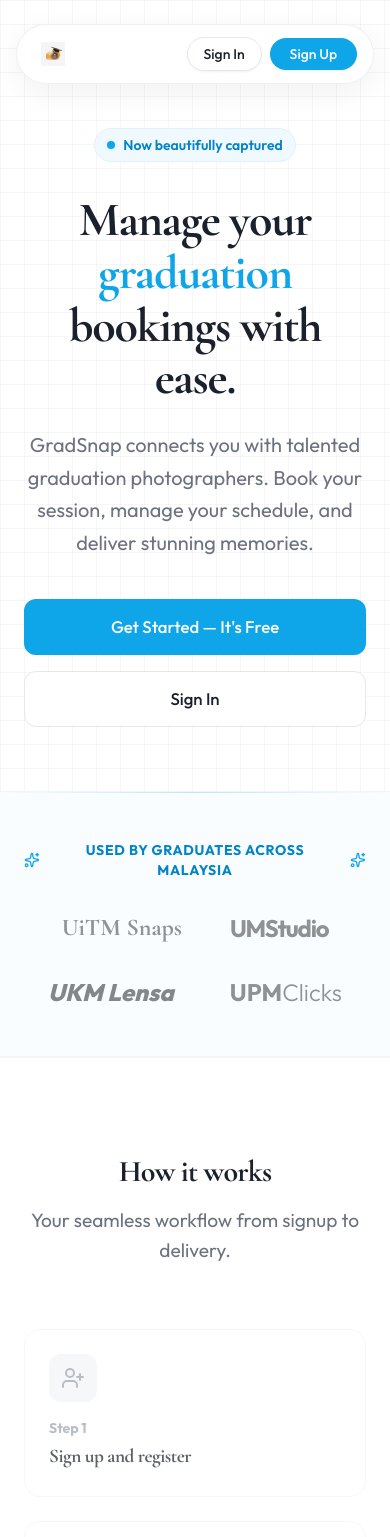
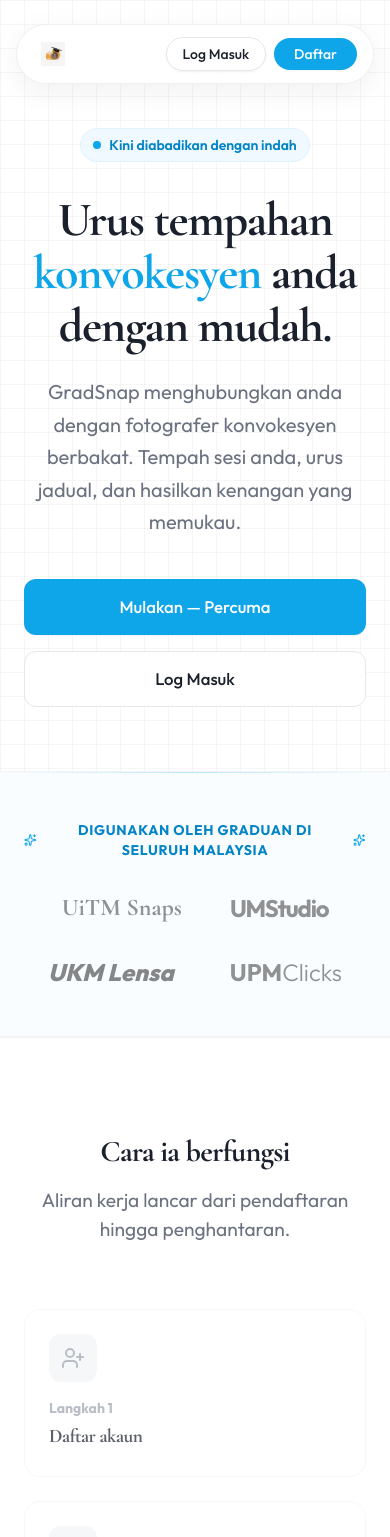
Before and after one commit to Ariffkmy/bookingconvo, a React (Vite) app: page / in a window 390 px wide. Shown: the top 1537 px of the page. Built offline with nearby package versions, Linux system fonts and the light colour scheme; no server answers.

Commit message:
Translate landing page text to Bahasa Melayu
https://claude.ai/code/session_01RMyFKTAXZr9MZY14sEUSDW

```diff
--- a/src/features/LandingPage.tsx
+++ b/src/features/LandingPage.tsx
@@ -8,12 +8,12 @@ export function LandingPage() {
   const [isYearly, setIsYearly] = useState(false);
 
   const steps = [
-    { title: "Sign up and register", icon: UserPlus },
-    { title: "Configure your setting", icon: Settings },
-    { title: "Blast your booking link", icon: Share2 },
-    { title: "Receive booking", icon: Inbox },
-    { title: "Attend the convo photoshoot session", icon: Camera },
-    { title: "Done", icon: CheckCircle }
+    { title: "Daftar akaun", icon: UserPlus },
+    { title: "Tetapkan profil anda", icon: Settings },
+    { title: "Kongsi pautan tempahan", icon: Share2 },
+    { title: "Terima tempahan", icon: Inbox },
+    { title: "Sesi fotografi konvokesyen", icon: Camera },
+    { title: "Selesai", icon: CheckCircle }
   ];
 
   useEffect(() => {
@@ -26,20 +26,20 @@ export function LandingPage() {
 
   const faqs = [
     {
-      q: "How do I get started with GradSnap?",
-      a: "Getting started is easy! Create a free account, set up your profile and packages, configure your calendar availability, and you're ready to share your personalized booking link with clients."
+      q: "Bagaimana saya boleh mula menggunakan GradSnap?",
+      a: "Memulakan adalah mudah! Cipta akaun percuma, sediakan profil dan pakej anda, tetapkan ketersediaan kalendar, dan anda sudah bersedia untuk berkongsi pautan tempahan peribadi anda bersama klien."
     },
     {
-      q: "Can I customize my booking page?",
-      a: "Yes, you can customize your photographer profile with your portfolio, custom avatar, and descriptive text. You can also define unlimited tailored service packages at your own price points."
+      q: "Bolehkah saya sesuaikan halaman tempahan saya?",
+      a: "Ya, anda boleh menyesuaikan profil fotografer anda dengan portfolio, avatar, dan teks deskriptif. Anda juga boleh menentukan pakej perkhidmatan yang disesuaikan dengan harga tersendiri."
     },
     {
-      q: "Is the Google Calendar sync automatic?",
-      a: "Absolutely. Once you connect your Google Calendar, newly received bookings instantly block out the respective timeslots, preventing double bookings automatically."
+      q: "Adakah penyegerakan Google Calendar automatik?",
+      a: "Sudah tentu. Sebaik sahaja anda menghubungkan Google Calendar, tempahan baharu yang diterima akan terus menyekat slot masa berkenaan, mengelakkan tempahan berganda secara automatik."
     },
     {
-      q: "Do clients pay directly through the app?",
-      a: "Clients submit their booking and upload their receipt directly into the system. You verify the status and process payments according to your standard operating procedures, keeping your admin records accurate."
+      q: "Adakah klien membayar terus melalui aplikasi?",
+      a: "Klien menghantar tempahan dan memuat naik resit terus ke dalam sistem. Anda mengesahkan status dan memproses pembayaran mengikut prosedur operasi standard anda, memastikan rekod pentadbiran anda sentiasa tepat."
     }
   ];
 
@@ -54,17 +54,17 @@ export function LandingPage() {
             </Link>
           </div>
           <nav className="hidden md:flex items-center justify-center gap-8 ml-4">
-            <a href="#how-it-works" className="text-sm font-semibold text-gray-600 hover:text-[#0ea5e9] transition-colors">How it works</a>
-            <a href="#pricing" className="text-sm font-semibold text-gray-600 hover:text-[#0ea5e9] transition-colors">Pricing</a>
-            <a href="#faq" className="text-sm font-semibold text-gray-600 hover:text-[#0ea5e9] transition-colors">FAQ</a>
-            <Link to="/manual" className="text-sm font-semibold text-gray-600 hover:text-[#0ea5e9] transition-colors">User Manual</Link>
+            <a href="#how-it-works" className="text-sm font-semibold text-gray-600 hover:text-[#0ea5e9] transition-colors">Cara Kerja</a>
+            <a href="#pricing" className="text-sm font-semibold text-gray-600 hover:text-[#0ea5e9] transition-colors">Harga</a>
+            <a href="#faq" className="text-sm font-semibold text-gray-600 hover:text-[#0ea5e9] transition-colors">Soalan Lazim</a>
+            <Link to="/manual" className="text-sm font-semibold text-gray-600 hover:text-[#0ea5e9] transition-colors">Manual Pengguna</Link>
           </nav>
           <div className="flex items-center gap-2">
             <Link to="/signin">
-              <Button variant="outline" size="sm" className="rounded-full shadow-sm text-sm px-4">Sign In</Button>
+              <Button variant="outline" size="sm" className="rounded-full shadow-sm text-sm px-4">Log Masuk</Button>
             </Link>
             <Link to="/signup">
-              <Button variant="primary" size="sm" className="rounded-full shadow-sm text-sm px-5 hover:shadow-md transition-shadow">Sign Up</Button>
+              <Button variant="primary" size="sm" className="rounded-full shadow-sm text-sm px-5 hover:shadow-md transition-shadow">Daftar</Button>
             </Link>
           </div>
         </header>
@@ -82,24 +82,24 @@ export function LandingPage() {
                 <span className="animate-ping absolute inline-flex h-full w-full rounded-full bg-sky-400 opacity-75"></span>
                 <span className="relative inline-flex rounded-full h-2 w-2 bg-sky-500"></span>
               </span>
-              Now beautifully captured
+              Kini diabadikan dengan indah
             </div>
             <h1 className="text-5xl sm:text-7xl font-bold text-[#1A202C] mb-6 leading-[1.1] tracking-tight">
-              Manage your <span className="text-[#0ea5e9]">graduation</span> bookings with ease.
+              Urus tempahan <span className="text-[#0ea5e9]">konvokesyen</span> anda dengan mudah.
             </h1>
             <p className="text-xl text-gray-500 mb-10 leading-relaxed max-w-2xl mx-auto">
-              GradSnap connects you with talented graduation photographers.
-              Book your session, manage your schedule, and deliver stunning memories.
+              GradSnap menghubungkan anda dengan fotografer konvokesyen berbakat.
+              Tempah sesi anda, urus jadual, dan hasilkan kenangan yang memukau.
             </p>
             <div className="flex flex-col sm:flex-row justify-center gap-4 w-full sm:w-auto">
               <Link to="/signup" className="w-full sm:w-auto">
                 <Button size="lg" className="w-full sm:w-auto h-14 px-8 text-base shadow-sm">
-                  Get Started — It's Free
+                  Mulakan — Percuma
                 </Button>
               </Link>
               <Link to="/signin" className="w-full sm:w-auto">
                 <Button variant="outline" size="lg" className="w-full sm:w-auto h-14 px-8 text-base">
-                  Sign In
+                  Log Masuk
                 </Button>
               </Link>
             </div>
@@ -112,7 +112,7 @@ export function LandingPage() {
           <div className="max-w-5xl mx-auto px-6 text-center">
             <div className="flex items-center justify-center gap-2 mb-8">
               <Sparkles size={16} className="text-sky-500" />
-              <p className="text-sm font-bold text-sky-600 tracking-wider uppercase">Used by graduates across Malaysia</p>
+              <p className="text-sm font-bold text-sky-600 tracking-wider uppercase">Digunakan oleh graduan di seluruh Malaysia</p>
               <Sparkles size={16} className="text-sky-500" />
             </div>
             <div className="flex flex-wrap justify-center items-center gap-x-12 gap-y-8 opacity-50 grayscale hover:grayscale-0 transition-all duration-700">
@@ -127,8 +127,8 @@ export function LandingPage() {
         {/* How It Works */}
         <section id="how-it-works" className="px-6 py-24 bg-white border-t border-gray-100 scroll-mt-20">
           <div className="max-w-5xl mx-auto text-center">
-            <h2 className="text-3xl font-bold text-[#1A202C] mb-4">How it works</h2>
-            <p className="text-lg text-gray-500 mb-16">Your seamless workflow from signup to delivery.</p>
+            <h2 className="text-3xl font-bold text-[#1A202C] mb-4">Cara ia berfungsi</h2>
+            <p className="text-lg text-gray-500 mb-16">Aliran kerja lancar dari pendaftaran hingga penghantaran.</p>
 
             <div className="grid grid-cols-1 md:grid-cols-2 lg:grid-cols-3 gap-6 relative">
               {steps.map((step, idx) => {
@@ -145,7 +145,7 @@ export function LandingPage() {
                     <div className={`w-12 h-12 rounded-xl flex items-center justify-center mb-4 transition-colors duration-500 ${isActive ? 'bg-[#0ea5e9] text-white' : 'bg-gray-100 text-gray-400'}`}>
                       <Icon size={24} />
                     </div>
-                    <div className="text-sm font-bold text-gray-400 mb-1">Step {idx + 1}</div>
+                    <div className="text-sm font-bold text-gray-400 mb-1">Langkah {idx + 1}</div>
                     <h3 className={`font-bold text-lg transition-colors duration-500 ${isActive ? 'text-[#0ea5e9]' : 'text-[#1A202C]'}`}>
                       {step.title}
                     </h3>
@@ -160,14 +160,14 @@ export function LandingPage() {
         <section className="px-6 py-24 bg-white relative overflow-hidden">
           <div className="absolute inset-0 bg-[linear-gradient(to_right,#80808012_1px,transparent_1px),linear-gradient(to_bottom,#80808012_1px,transparent_1px)] bg-[size:24px_24px]"></div>
           <div className="max-w-6xl mx-auto text-center relative z-10">
-            <h2 className="text-3xl font-bold text-[#1A202C] mb-4">Loved by Photographers</h2>
-            <p className="text-lg text-gray-500 mb-16">See what professionals are saying about GradSnap.</p>
+            <h2 className="text-3xl font-bold text-[#1A202C] mb-4">Disukai oleh Fotografer</h2>
+            <p className="text-lg text-gray-500 mb-16">Lihat apa yang profesional katakan tentang GradSnap.</p>
 
             <div className="grid grid-cols-1 md:grid-cols-3 gap-8 text-left">
               {[
-                { name: "Ahmad Danish", role: "Convocation Specialist", quote: "GradSnap completely removed the headache of double bookings. The Google Calendar sync is flawless.", rating: 5 },
-                { name: "Sarah Lee", role: "Freelance Photographer", quote: "My clients love how professional the booking link looks. I've seen a 40% increase in paid bookings since switching.", rating: 5 },
-                { name: "Faizal Tahir", role: "Studio Owner", quote: "The receipt generation and admin portal saves me hours of manual tracking every week. It's a game changer.", rating: 5 }
+                { name: "Ahmad Danish", role: "Pakar Konvokesyen", quote: "GradSnap telah menghapuskan kekeliruan tempahan berganda. Penyegerakan Google Calendar amat lancar.", rating: 5 },
+                { name: "Sarah Lee", role: "Fotografer Bebas", quote: "Klien saya suka betapa profesionalnya pautan tempahan itu. Saya melihat peningkatan 40% dalam tempahan berbayar sejak beralih.", rating: 5 },
+                { name: "Faizal Tahir", role: "Pemilik Studio", quote: "Jana resit dan portal pentadbir menjimatkan berjam-jam kerja manual setiap minggu. Ia benar-benar mengubah cara kerja saya.", rating: 5 }
               ].map((t, idx) => (
                 <div key={idx} className="bg-white rounded-3xl p-8 border border-gray-100 shadow-[0_8px_30px_rgb(0,0,0,0.04)] hover:-translate-y-2 transition-transform duration-300">
                   <div className="flex gap-1 mb-6">
@@ -192,44 +192,44 @@ export function LandingPage() {
         {/* Pricing */}
         <section id="pricing" className="px-6 py-20 bg-[#F9FAFB] scroll-mt-20">
           <div className="max-w-3xl mx-auto text-center">
-            <h2 className="text-3xl font-bold text-[#1A202C] mb-4">Simple, transparent pricing</h2>
-            <p className="text-gray-500 mb-10">Everything you need to run your photography business.</p>
+            <h2 className="text-3xl font-bold text-[#1A202C] mb-4">Harga yang mudah dan telus</h2>
+            <p className="text-gray-500 mb-10">Semua yang anda perlukan untuk menjalankan perniagaan fotografi anda.</p>
 
             {/* Toggle Switch */}
             <div className="flex justify-center items-center gap-3 mb-10">
-              <span className={`text-sm font-semibold cursor-pointer transition-colors ${!isYearly ? 'text-gray-900' : 'text-gray-500'}`} onClick={() => setIsYearly(false)}>Monthly</span>
+              <span className={`text-sm font-semibold cursor-pointer transition-colors ${!isYearly ? 'text-gray-900' : 'text-gray-500'}`} onClick={() => setIsYearly(false)}>Bulanan</span>
               <button
                 onClick={() => setIsYearly(!isYearly)}
                 className={`w-14 h-8 rounded-full p-1 relative transition-colors duration-300 focus:outline-none focus:ring-2 focus:ring-[#0ea5e9] focus:ring-offset-2 ${isYearly ? 'bg-[#0ea5e9]' : 'bg-gray-200'}`}
-                aria-label="Toggle billing period"
+                aria-label="Tukar tempoh bil"
               >
                 <div className={`w-6 h-6 bg-white rounded-full shadow-md transform transition-transform duration-300 ${isYearly ? 'translate-x-6' : 'translate-x-0'}`}></div>
               </button>
               <div className="flex items-center gap-2 cursor-pointer" onClick={() => setIsYearly(true)}>
-                <span className={`text-sm font-semibold transition-colors ${isYearly ? 'text-gray-900' : 'text-gray-500'}`}>Yearly</span>
-                <span className="px-2 py-0.5 rounded-full bg-green-100 text-green-700 text-xs font-bold shrink-0 animate-pulse">Save 76%</span>
+                <span className={`text-sm font-semibold transition-colors ${isYearly ? 'text-gray-900' : 'text-gray-500'}`}>Tahunan</span>
+                <span className="px-2 py-0.5 rounded-full bg-green-100 text-green-700 text-xs font-bold shrink-0 animate-pulse">Jimat 76%</span>
               </div>
             </div>
 
             <div className="max-w-md mx-auto bg-white rounded-2xl border-[1.5px] border-[#0ea5e9] shadow-card overflow-hidden">
               <div className="p-8 text-center border-b border-gray-100">
-                <h3 className="text-xl font-bold text-[#1A202C] mb-2 lg:mt-2">Pro Package</h3>
+                <h3 className="text-xl font-bold text-[#1A202C] mb-2 lg:mt-2">Pakej Pro</h3>
                 <div className="flex justify-center items-baseline gap-1 mb-4 pt-4">
                   <span className="text-5xl font-extrabold text-[#1A202C] tracking-tight transition-all duration-300">
                     RM{isYearly ? '250' : '89'}
                   </span>
-                  <span className="text-gray-500 font-medium">/ {isYearly ? 'year' : 'month'}</span>
+                  <span className="text-gray-500 font-medium">/ {isYearly ? 'tahun' : 'bulan'}</span>
                 </div>
-                <p className="text-sm text-gray-500">Perfect for professional graduation photographers.</p>
+                <p className="text-sm text-gray-500">Sesuai untuk fotografer konvokesyen profesional.</p>
               </div>
               <div className="p-8 bg-white text-left">
                 <ul className="space-y-4 mb-10">
                   {[
-                    'Public booking link',
-                    'Google Calendar sync',
-                    'Email notification',
-                    'Receipt generation',
-                    'Admin portal to manage booking'
+                    'Pautan tempahan awam',
+                    'Penyegerakan Google Calendar',
+                    'Notifikasi e-mel',
+                    'Jana resit',
+                    'Portal pentadbir untuk urus tempahan'
                   ].map((feature, i) => (
                     <li key={i} className="flex items-center gap-3 text-gray-700">
                       <CheckCircle size={18} className="text-[#0ea5e9] shrink-0" />
@@ -239,7 +239,7 @@ export function LandingPage() {
                 </ul>
                 <Link to="/signup" className="block w-full">
                   <Button size="lg" className="w-full h-12 shadow-sm font-semibold">
-                    Get Started Now
+                    Mulakan Sekarang
                   </Button>
                 </Link>
               </div>
@@ -250,7 +250,7 @@ export function LandingPage() {
         {/* FAQ */}
         <section id="faq" className="px-6 py-24 bg-white border-t border-gray-100 scroll-mt-20">
           <div className="max-w-3xl mx-auto">
-            <h2 className="text-3xl font-bold text-[#1A202C] mb-12 text-center">Frequently asked questions</h2>
+            <h2 className="text-3xl font-bold text-[#1A202C] mb-12 text-center">Soalan Lazim</h2>
             <div className="space-y-4 text-left">
               {faqs.map((faq, index) => {
                 const isOpen = openFaq === index;
@@ -287,11 +287,11 @@ export function LandingPage() {
             <div className="absolute top-0 right-0 -m-20 w-80 h-80 bg-white opacity-10 rounded-full blur-3xl group-hover:scale-110 transition-transform duration-700"></div>
             <div className="absolute bottom-0 left-0 -m-20 w-80 h-80 bg-sky-300 opacity-20 rounded-full blur-3xl group-hover:scale-110 transition-transform duration-700"></div>
 
-            <h2 className="text-3xl md:text-5xl font-bold text-white mb-6 relative z-10 leading-tight tracking-tight">Ready to boost your<br /> graduation bookings?</h2>
-            <p className="text-sky-100 mb-10 text-lg max-w-xl mx-auto relative z-10 leading-relaxed">Join top independent photographers already using GradSnap to seamlessly manage their convo photoshoots and wow their clients.</p>
+            <h2 className="text-3xl md:text-5xl font-bold text-white mb-6 relative z-10 leading-tight tracking-tight">Bersedia tingkatkan<br /> tempahan konvokesyen anda?</h2>
+            <p className="text-sky-100 mb-10 text-lg max-w-xl mx-auto relative z-10 leading-relaxed">Sertai fotografer bebas terkemuka yang sudah menggunakan GradSnap untuk mengurus sesi fotografi konvo mereka dan memukau klien.</p>
             <Link to="/signup" className="relative z-10 inline-block">
               <Button variant="secondary" size="lg" className="h-14 px-10 text-lg rounded-2xl shadow-xl hover:scale-105 transition-transform duration-300 border-none bg-white text-sky-600 hover:bg-sky-50 font-bold">
-                Create Your Free Account
+                Cipta Akaun Percuma Anda
               </Button>
             </Link>
           </div>
@@ -300,7 +300,7 @@ export function LandingPage() {
 
       {/* Footer */}
       <footer className="px-6 py-6 border-t border-gray-100 text-center">
-        <p className="text-xs text-gray-400">&copy; {new Date().getFullYear()} GradSnap. All rights reserved.</p>
+        <p className="text-xs text-gray-400">&copy; {new Date().getFullYear()} GradSnap. Hak cipta terpelihara.</p>
       </footer>
     </div>
   )
```
